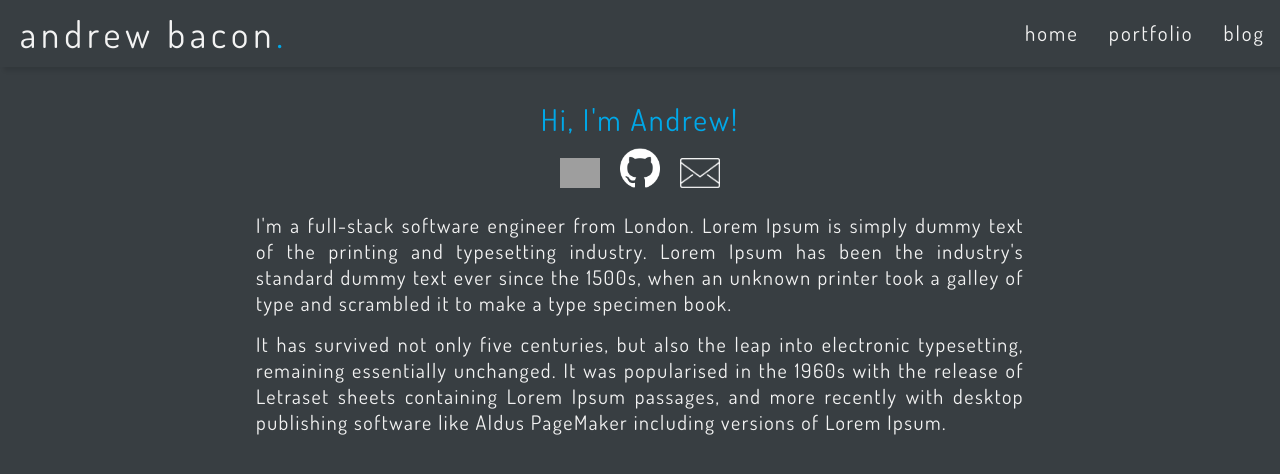
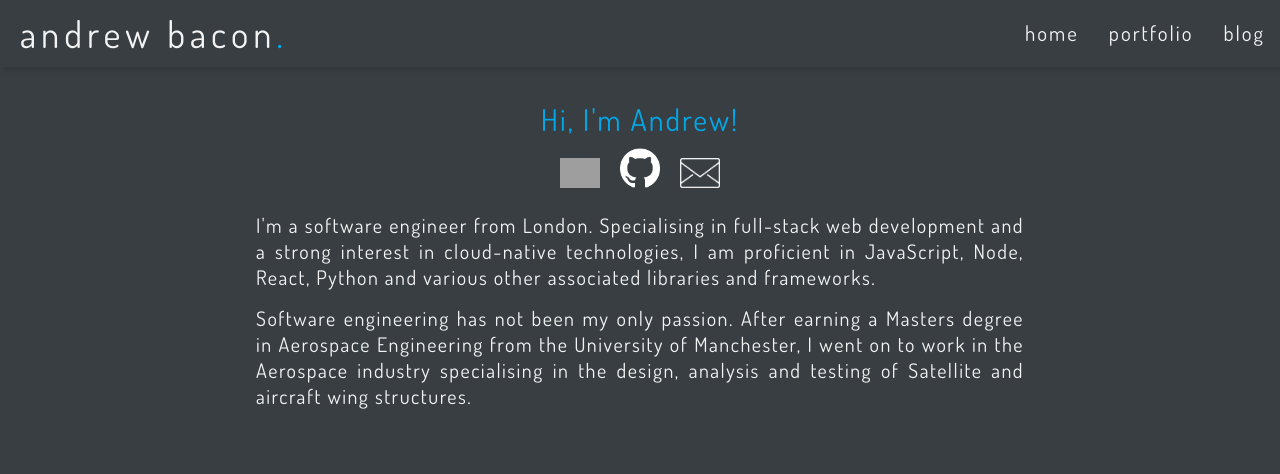
Before and after one commit to ajbacon/andrewbacon, a React (Create React App) app: page / in a window 1280 px wide. Shown: the top 474 px of the page. Built offline with nearby package versions, Linux system fonts and the light colour scheme; grey boxes are pictures that could not be loaded.

Commit message:
feat: add home page text content

```diff
--- a/src/components/Home.js
+++ b/src/components/Home.js
@@ -25,19 +25,17 @@ const Home = () => {
       </div>
       <div className='content'>
         <p>
-          I'm a full-stack software engineer from London. Lorem Ipsum is simply
-          dummy text of the printing and typesetting industry. Lorem Ipsum has
-          been the industry's standard dummy text ever since the 1500s, when an
-          unknown printer took a galley of type and scrambled it to make a type
-          specimen book.
+          I'm a software engineer from London. Specialising in full-stack web
+          development and a strong interest in cloud-native technologies, I am
+          proficient in JavaScript, Node, React, Python and various other
+          associated libraries and frameworks.
         </p>
         <p>
-          It has survived not only five centuries, but also the leap into
-          electronic typesetting, remaining essentially unchanged. It was
-          popularised in the 1960s with the release of Letraset sheets
-          containing Lorem Ipsum passages, and more recently with desktop
-          publishing software like Aldus PageMaker including versions of Lorem
-          Ipsum.
+          Software engineering has not been my only passion. After earning a
+          Masters degree in Aerospace Engineering from the University of
+          Manchester, I went on to work in the Aerospace industry specialising
+          in the design, analysis and testing of Satellite and aircraft wing
+          structures.
         </p>
       </div>
       <div className='link'></div>
```
